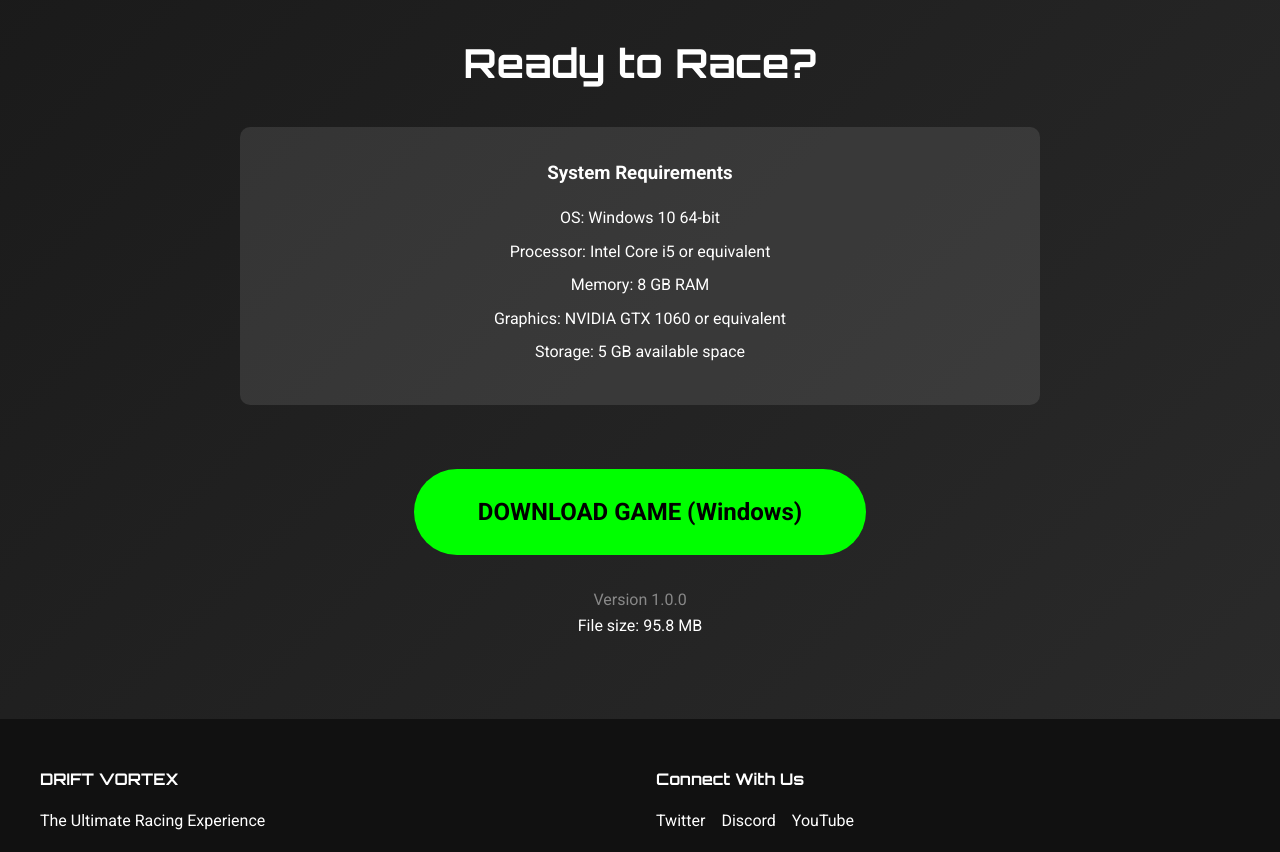
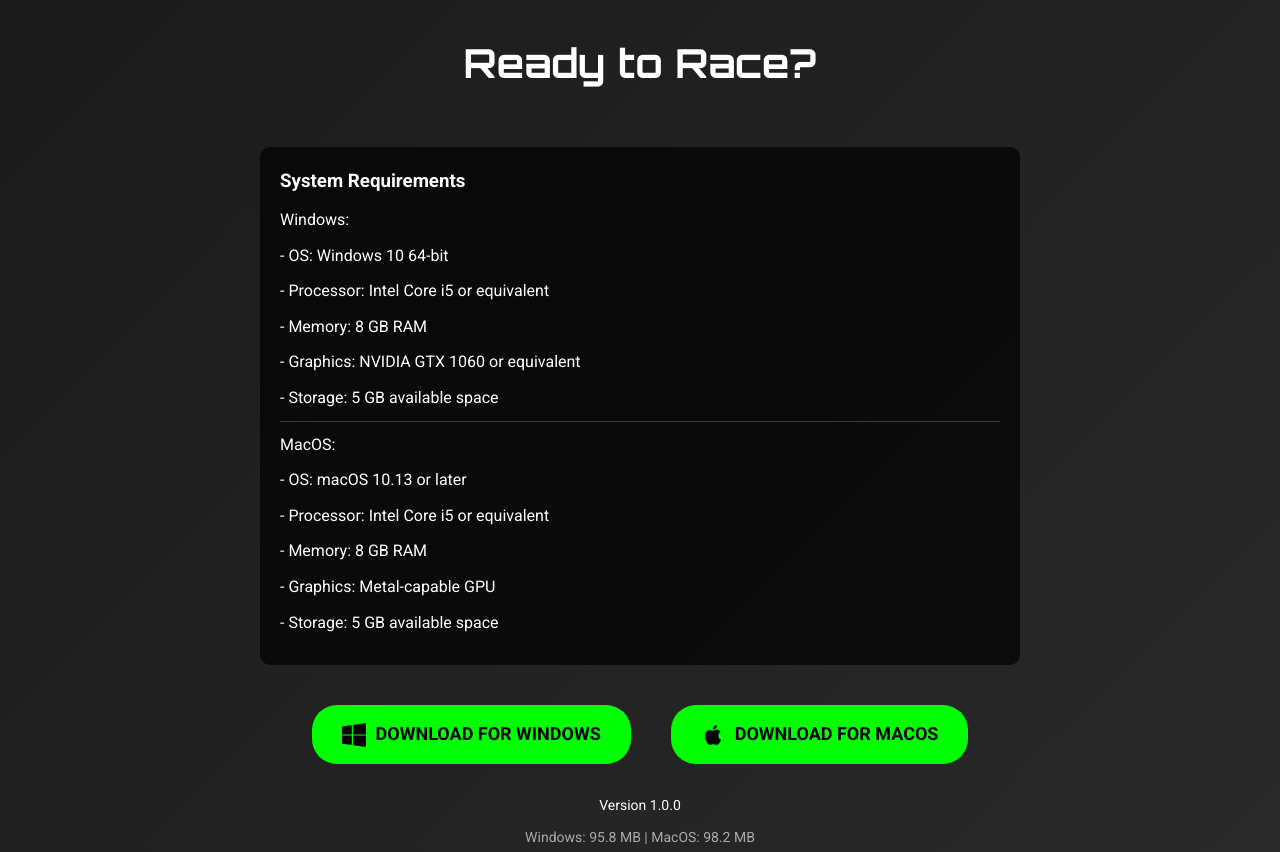
Before and after one commit to Barrack-code/DriftVortex, a website: page index.html in a window 1280 px wide. Shown: the part 2060-2912 px from the top of the page. Drawn offline with Linux system fonts and the light colour scheme; no server answers.

Commit message:
Added MacOS download button, game icon favicon, and OS-specific icons

```diff
--- a/index.html
+++ b/index.html
@@ -5,6 +5,7 @@
     <meta name="viewport" content="width=device-width, initial-scale=1.0">
     <title>DRIFT VORTEX - Ultimate Racing Experience</title>
     <link rel="stylesheet" href="/styles.css">
+    <link rel="icon" type="image/jpeg" href="images/game icon.jpeg">
     <link href="https://fonts.googleapis.com/css2?family=Orbitron:wght@400;700&family=Roboto:wght@300;400;700&display=swap" rel="stylesheet">
 </head>
 <body>
@@ -75,16 +76,33 @@
             <div class="system-requirements">
                 <h3>System Requirements</h3>
                 <ul>
-                    <li>OS: Windows 10 64-bit</li>
-                    <li>Processor: Intel Core i5 or equivalent</li>
-                    <li>Memory: 8 GB RAM</li>
-                    <li>Graphics: NVIDIA GTX 1060 or equivalent</li>
-                    <li>Storage: 5 GB available space</li>
+                    <li>Windows:</li>
+                    <li>- OS: Windows 10 64-bit</li>
+                    <li>- Processor: Intel Core i5 or equivalent</li>
+                    <li>- Memory: 8 GB RAM</li>
+                    <li>- Graphics: NVIDIA GTX 1060 or equivalent</li>
+                    <li>- Storage: 5 GB available space</li>
+                    <li class="requirements-divider"></li>
+                    <li>MacOS:</li>
+                    <li>- OS: macOS 10.13 or later</li>
+                    <li>- Processor: Intel Core i5 or equivalent</li>
+                    <li>- Memory: 8 GB RAM</li>
+                    <li>- Graphics: Metal-capable GPU</li>
+                    <li>- Storage: 5 GB available space</li>
                 </ul>
             </div>
-            <a href="https://drive.google.com/file/d/1-sUQHq2xyKq9gBGcS0GuxRgdvyyJ_7Sy/view?usp=sharing" class="download-button" target="_blank">DOWNLOAD GAME (Windows)</a>
+            <div class="download-buttons">
+                <a href="https://drive.google.com/file/d/1-sUQHq2xyKq9gBGcS0GuxRgdvyyJ_7Sy/view?usp=sharing" class="download-button windows" target="_blank">
+                    <img src="images/windows-icon.svg" alt="Windows" class="os-icon">
+                    DOWNLOAD FOR WINDOWS
+                </a>
+                <a href="https://drive.google.com/file/d/1YA2x_SxqybrFB60Q7ztGTuze1x8qslAb/view?usp=sharing" class="download-button mac" target="_blank">
+                    <img src="images/mac-icon.svg" alt="MacOS" class="os-icon">
+                    DOWNLOAD FOR MACOS
+                </a>
+            </div>
             <p class="version">Version 1.0.0</p>
-            <p class="file-size">File size: 95.8 MB</p>
+            <p class="file-size">Windows: 95.8 MB | MacOS: 98.2 MB</p>
         </div>
     </section>
 
@@ -109,30 +127,28 @@
     </footer>
 
     <script>
-        // Function to format bytes to human-readable size
         function formatBytes(bytes) {
-            if (bytes === 0) return '0 Bytes';
+            if (bytes === 0) return '0 B';
             const k = 1024;
-            const sizes = ['Bytes', 'KB', 'MB', 'GB'];
+            const sizes = ['B', 'KB', 'MB', 'GB'];
             const i = Math.floor(Math.log(bytes) / Math.log(k));
-            return parseFloat((bytes / Math.pow(k, i)).toFixed(2)) + ' ' + sizes[i];
+            return parseFloat((bytes / Math.pow(k, i)).toFixed(1)) + ' ' + sizes[i];
         }
 
-        // Function to update file size
-        async function updateFileSize() {
+        async function updateFileSizes() {
             try {
-                const response = await fetch('downloads/DriftVortex.zip', {
-                    method: 'HEAD'
-                });
-                const size = response.headers.get('content-length');
-                document.getElementById('fileSize').textContent = formatBytes(size);
+                // Update MacOS file size
+                const macResponse = await fetch('downloads/DriftVortex_MacOS.app.zip', { method: 'HEAD' });
+                const macSize = macResponse.headers.get('content-length');
+                document.getElementById('mac-file-size').textContent = formatBytes(parseInt(macSize));
             } catch (error) {
-                document.getElementById('fileSize').textContent = 'Size unavailable';
+                console.error('Error fetching file sizes:', error);
+                document.getElementById('mac-file-size').textContent = 'Size unavailable';
             }
         }
 
-        // Update file size when page loads
-        window.addEventListener('load', updateFileSize);
+        // Update file sizes when page loads
+        window.addEventListener('load', updateFileSizes);
     </script>
 </body>
 </html>
--- a/styles.css
+++ b/styles.css
@@ -174,44 +174,86 @@ nav a:hover {
 .download-container {
     max-width: 800px;
     margin: 0 auto;
+    padding: 20px;
+    text-align: center;
 }
 
 .system-requirements {
-    margin: 2rem 0;
-    padding: 2rem;
-    background: rgba(255, 255, 255, 0.1);
+    background: rgba(0, 0, 0, 0.7);
+    padding: 20px;
     border-radius: 10px;
+    margin-bottom: 30px;
+    text-align: left;
 }
 
 .system-requirements ul {
     list-style: none;
-    margin-top: 1rem;
+    padding: 0;
+    margin: 0;
 }
 
 .system-requirements li {
-    margin: 0.5rem 0;
+    margin: 10px 0;
+    color: #fff;
+    font-size: 16px;
+}
+
+.requirements-divider {
+    height: 1px;
+    background: rgba(255, 255, 255, 0.2);
+    margin: 15px 0;
+}
+
+.download-buttons {
+    display: flex;
+    justify-content: center;
+    gap: 20px;
+    flex-wrap: wrap;
+    margin-bottom: 20px;
 }
 
 .download-button {
-    display: inline-block;
-    padding: 1.5rem 4rem;
+    display: inline-flex;
+    align-items: center;
+    justify-content: center;
+    padding: 15px 30px;
     background-color: #00ff00;
     color: #000;
     text-decoration: none;
-    border-radius: 50px;
+    border-radius: 25px;
     font-weight: bold;
-    font-size: 1.5rem;
-    margin: 2rem 0;
-    transition: transform 0.3s ease, box-shadow 0.3s ease;
+    font-size: 18px;
+    transition: transform 0.2s, box-shadow 0.2s;
+    min-width: 250px;
+    margin: 10px;
 }
 
 .download-button:hover {
-    transform: translateY(-3px);
-    box-shadow: 0 5px 20px rgba(0, 255, 0, 0.6);
+    transform: translateY(-2px);
+    box-shadow: 0 5px 15px rgba(0, 255, 0, 0.6);
+}
+
+.download-button.windows, .download-button.mac {
+    background-color: #00ff00;
+    color: #000;
+}
+
+.os-icon {
+    width: 24px;
+    height: 24px;
+    margin-right: 10px;
+    filter: brightness(0); /* Makes the SVG icons black to match text */
 }
 
 .version {
-    color: #888;
+    color: #fff;
+    margin: 10px 0;
+    font-size: 14px;
+}
+
+.file-size {
+    color: #aaa;
+    font-size: 14px;
 }
 
 /* Footer */
@@ -285,4 +327,22 @@ h2 {
         padding: 1rem 2rem;
         font-size: 1.2rem;
     }
+
+    .download-container {
+        padding: 10px;
+    }
+
+    .system-requirements {
+        padding: 10px;
+    }
+
+    .download-buttons {
+        gap: 10px;
+    }
+
+    .download-button {
+        padding: 10px 20px;
+        font-size: 16px;
+        min-width: 200px;
+    }
 }
```
Also changed, not shown: images/game icon.jpeg (added), images/mac-icon.svg (added), images/windows-icon.svg (added).
